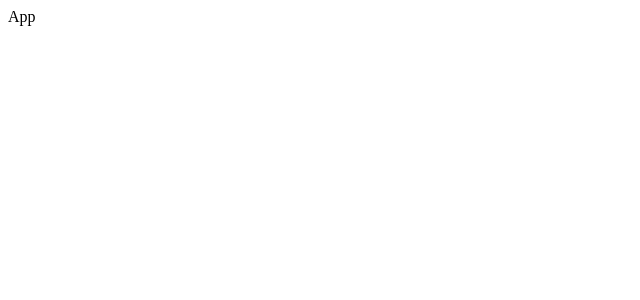
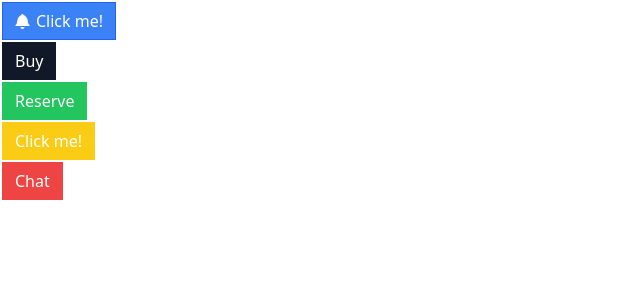
Before and after one commit to ManasaThota/CompsReact, a React (Create React App) app: page / in a window 1280 px wide. Shown: the top 300 px of the page, without its empty margins (0-640 px from the left). Built offline with nearby package versions, Linux system fonts and the light colour scheme.

Commit message:
Added Tailwing styles

```diff
--- /dev/null
+++ b/postcss.config.js
@@ -0,0 +1,6 @@
+module.exports = {
+  plugins: {
+    tailwindcss: {},
+    autoprefixer: {},
+  },
+}
--- a/src/App.js
+++ b/src/App.js
@@ -1,8 +1,29 @@
 import React from 'react'
+import Button from './Button'
+import {GoBell} from 'react-icons/go'
 
 const App = () => {
   return (
-    <div>App</div>
+    <div>
+        <div>
+            <Button primary>
+                <GoBell />
+                Click me!
+                </Button>
+        </div>
+        <div>
+            <Button secondary>Buy</Button>
+        </div>
+        <div>
+            <Button success>Reserve</Button>
+        </div>
+        <div>
+            <Button warning>Click me!</Button>
+        </div>
+        <div>
+            <Button danger>Chat</Button>
+        </div>
+    </div>
   )
 }
 
--- /dev/null
+++ b/src/Button.js
@@ -0,0 +1,35 @@
+import React from 'react'
+import className from 'classnames';
+
+
+const Button = ({
+    children ,
+    primary,
+    secondary,
+    success,
+    warning,
+    danger,
+    outline,
+    rounded,
+    ...rest
+}) => {
+  const classes = className(rest.className, 'flex flex-center px-3 py-1.5 border m-0.5',{
+    'border border-blue-600 bg-blue-500 text-white' : primary,
+    'border border-gray-900 bg-gray-900 text-white' : secondary,
+    'border border-green-500 bg-green-500 text-white' : success,
+    'border border-yellow-400 bg-yellow-400 text-white' : warning,
+    'border border-red-500 bg-red-500 text-white' : danger,
+    'rounded-full': rounded,
+    'bg-white': outline,
+    'text-blue-500': outline && primary,
+    'text-gray-900': outline && secondary,
+    'text-green-500': outline && success,
+    'text-yellow-400': outline && warning,
+    'text-red-500': outline && danger
+  })
+  return (
+   <button {...rest} className={classes}>{children}</button>
+  )
+}
+
+export default Button
--- /dev/null
+++ b/src/index.css
@@ -0,0 +1,8 @@
+@tailwind base;
+@tailwind components;
+@tailwind utilities;
+
+button > svg {
+    margin-right: 5px;
+    margin-top: 4px;
+}
--- a/src/index.js
+++ b/src/index.js
@@ -1,3 +1,4 @@
+import "./index.css"
 import React from "react";
 import  ReactDOM  from "react-dom/client";
 import App from "./App";
--- /dev/null
+++ b/tailwind.config.js
@@ -0,0 +1,10 @@
+/** @type {import('tailwindcss').Config} */
+module.exports = {
+  content: [
+    "./src/**/*.{js,jsx,ts,tsx}",
+  ],
+  theme: {
+    extend: {},
+  },
+  plugins: [],
+}
```
Also changed, not shown: package.json (+8 -0 lines), 1 other file (tests, documents, lock files or other folders).
